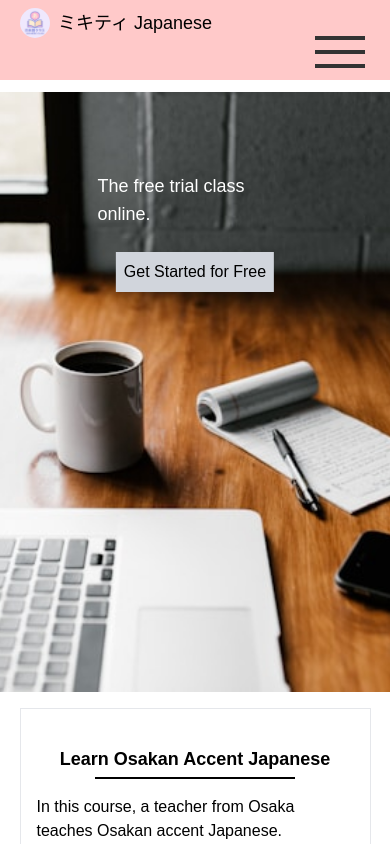
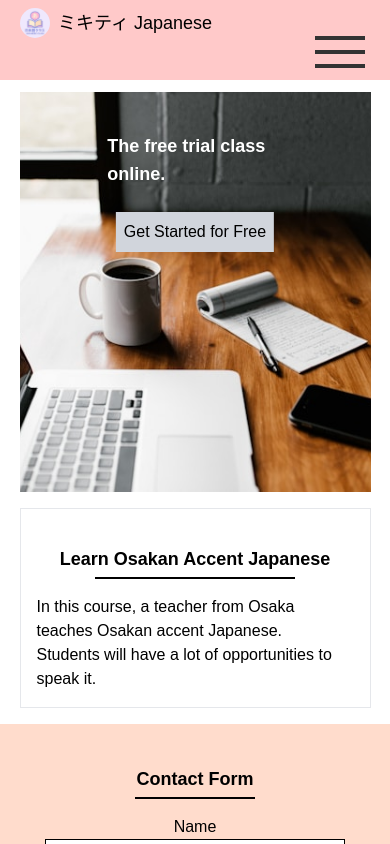
Before and after one commit to Yuto-A2/miki-jp, a Next.js app: page /osaka in a window 390 px wide. Shown: the top 844 px of the page. Built offline with nearby package versions, Linux system fonts and the light colour scheme.

Commit message:
Changed class image.

```diff
--- a/src/components/ClassImg.tsx
+++ b/src/components/ClassImg.tsx
@@ -4,10 +4,10 @@ export default function ClassImg() {
     return (
         <>
             {/* background image */}
-            <div className="lg:w-[80%] h-150 bg-[url('/onlineClass.jpg')] bg-cover bg-center mt-3 mx-auto relative">
-                <p className="absolute text-white text-lg left-1/2 -translate-x-1/2 top-20">The free trial class online.</p>
+            <div className="md:w-[80%] w-[90%] h-100 bg-[url('/onlineClass.jpg')] bg-cover bg-center mt-3 mx-auto relative">
+                <p className="absolute text-white font-bold text-lg left-1/2 -translate-x-1/2 top-10">The free trial class online.</p>
                 <Link href="#contact">
-                    <button className="absolute bg-gray-300 left-1/2 -translate-x-1/2 p-2 lg:top-32 top-40 cursor-pointer hover:opacity-80">Get Started for Free</button>
+                    <button className="absolute bg-gray-300 left-1/2 -translate-x-1/2 p-2 lg:top-20 top-30 cursor-pointer hover:opacity-80">Get Started for Free</button>
                 </Link>
             </div>
         </>
```
